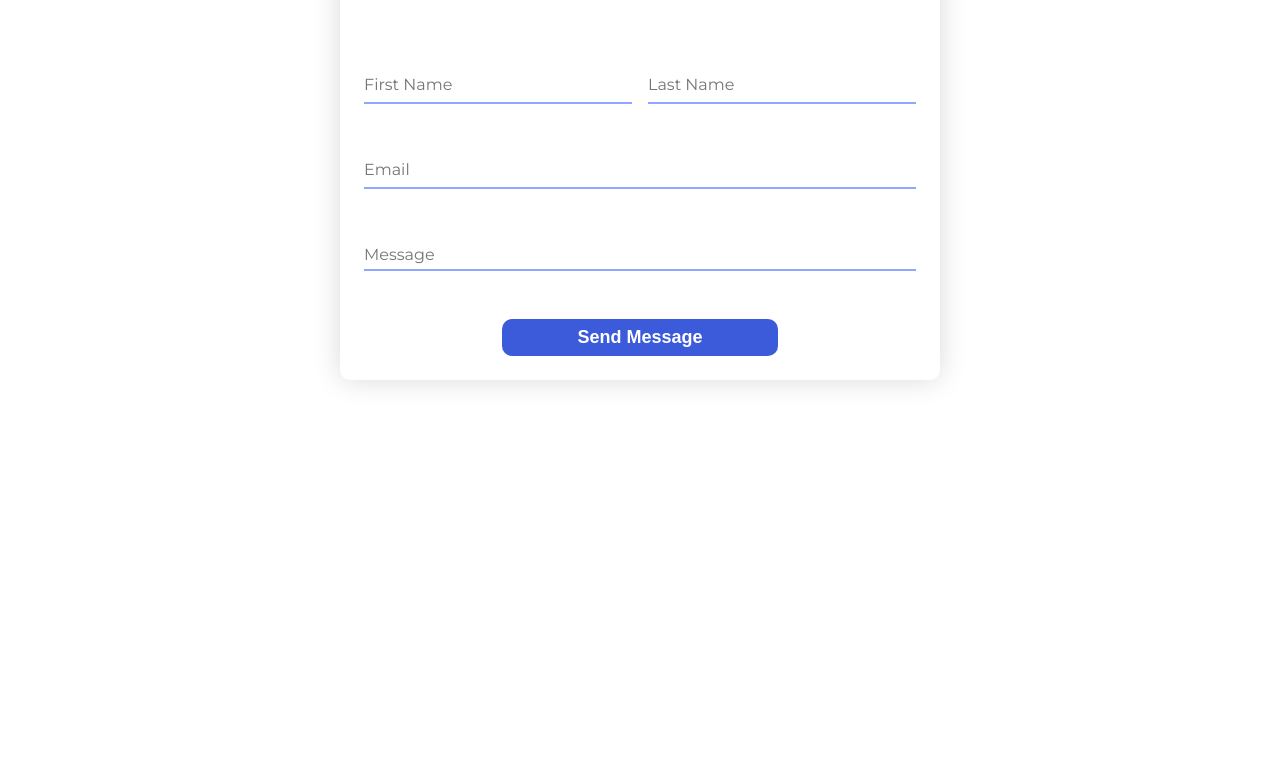
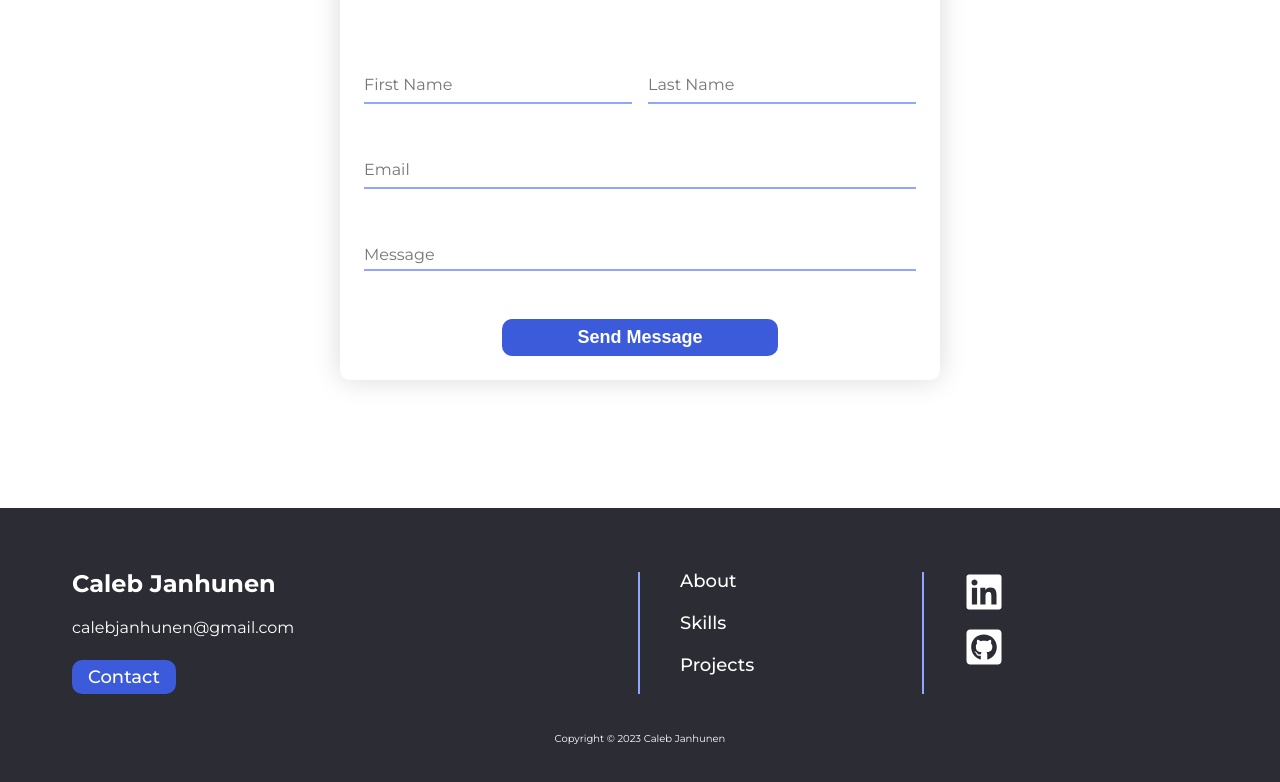
Before and after one commit to calebjanhunen/portfolio, a React (Create React App) app: page / in a window 1280 px wide. Shown: the part 4486-5268 px from the top of the page. Before the commit the page ends 4994 px from the top, so only its background shows below. Built offline with nearby package versions, Linux system fonts and the light colour scheme.

Commit message:
Added footer to website

```diff
--- a/src/App.js
+++ b/src/App.js
@@ -2,6 +2,7 @@ import React from 'react';
 
 import AboutMe from './sections/AboutMe/AboutMe';
 import ContactForm from './sections/ContactForm/ContactForm';
+import Footer from './sections/Footer/Footer';
 import Header from './sections/Header/Header';
 import Hero from './sections/Hero/Hero';
 import Projects from './sections/Projects/Projects';
@@ -19,6 +20,7 @@ const App = () => {
                 <Skills />
                 <Projects />
                 <ContactForm />
+                <Footer />
             </main>
         </>
     );
--- a/src/sass/_variables.scss
+++ b/src/sass/_variables.scss
@@ -4,6 +4,7 @@ $color-main-light: #edf2ff;
 $color-main-light-2: #91a7ff;
 $color-main-light-3: #ebeffb;
 $color-main-light-4: #768ce6;
+$footer-color: #2c2c34;
 
 /****************** FONT COLORS ***************/
 $font-color-primary: #555;
--- /dev/null
+++ b/src/sections/Footer/Footer.jsx
@@ -0,0 +1,76 @@
+import React from 'react';
+
+import { FaGithubSquare, FaLinkedin } from 'react-icons/fa';
+import resume from '../../documents/caleb_janhunen_resume.pdf';
+import './Footer.scss';
+
+const Footer = () => {
+    return (
+        <section className="section-footer">
+            <div className="container footer">
+                <div className="footer__contact">
+                    <p className="name">Caleb Janhunen</p>
+                    <p className="email">calebjanhunen@gmail.com</p>
+                    <a href="#contact-form" className="nav__cta btn">
+                        Contact
+                    </a>
+                </div>
+                <ul className="footer__nav footer__list">
+                    <li>
+                        <a href="#aboutme" className="nav__link">
+                            About
+                        </a>
+                    </li>
+                    <li>
+                        <a href="#skills" className="nav__link">
+                            Skills
+                        </a>
+                    </li>
+                    <li>
+                        <a href="#projects" className="nav__link">
+                            Projects
+                        </a>
+                    </li>
+                </ul>
+
+                <ul className="footer__socials-list footer__list">
+                    <li className="social-list__item">
+                        <a
+                            href="https://www.linkedin.com/in/caleb-janhunen-362b62171/"
+                            target="_blank"
+                            className="social-link"
+                            rel="noreferrer"
+                        >
+                            <FaLinkedin size={40} />
+                        </a>
+                    </li>
+                    <li className="social-list__item">
+                        <a
+                            href="https://github.com/calebjanhunen"
+                            target="_blank"
+                            className="social-link"
+                            rel="noreferrer"
+                        >
+                            <FaGithubSquare size={40} />
+                        </a>
+                    </li>
+                    {/* <li className="social-list__item">
+                        <a
+                            href={resume}
+                            target="_blank"
+                            className="social-link resume"
+                            rel="noreferrer"
+                        >
+                            Resume
+                        </a>
+                    </li> */}
+                </ul>
+            </div>
+            <p className="footer__copyright">
+                Copyright &copy; 2023 Caleb Janhunen
+            </p>
+        </section>
+    );
+};
+
+export default Footer;
--- /dev/null
+++ b/src/sections/Footer/Footer.scss
@@ -0,0 +1,59 @@
+@import '../../sass/variables.scss';
+@import '../../sass/global.scss';
+
+.section-footer {
+    background-color: $footer-color;
+    color: #fff;
+    padding: 6.4rem 0 4rem 0;
+
+    .footer {
+        padding-bottom: 4rem;
+        font-size: 1.8rem;
+
+        display: grid;
+        grid-template-columns: 50fr 25fr 25fr;
+
+        &__contact {
+            display: flex;
+            flex-direction: column;
+            align-items: flex-start;
+            row-gap: 2.4rem;
+            border-right: 2px solid $color-main-light-2;
+            .name {
+                font-weight: 700;
+                font-size: 2.4rem;
+            }
+
+            .email {
+                font-size: 1.6rem;
+            }
+        }
+
+        &__nav {
+            row-gap: 2.4rem;
+
+            border-right: 2px solid $color-main-light-2;
+        }
+
+        &__socials-list {
+            row-gap: 1.2rem;
+        }
+
+        .social-link:link,
+        .social-link:visited {
+            row-gap: 1.2rem;
+            color: white;
+            text-decoration: none;
+        }
+
+        &__list {
+            list-style: none;
+            display: flex;
+            flex-direction: column;
+            padding-left: 4rem;
+        }
+    }
+    .footer__copyright {
+        text-align: center;
+    }
+}
```
